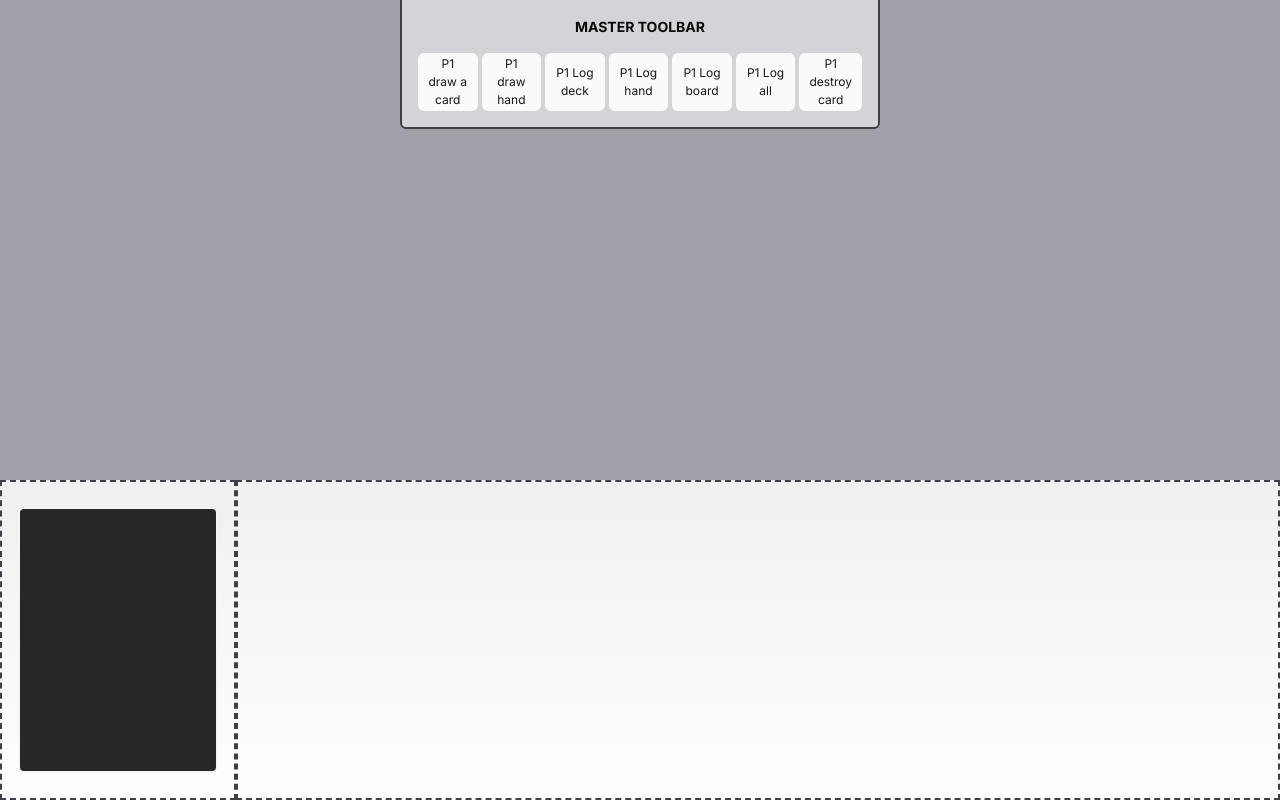
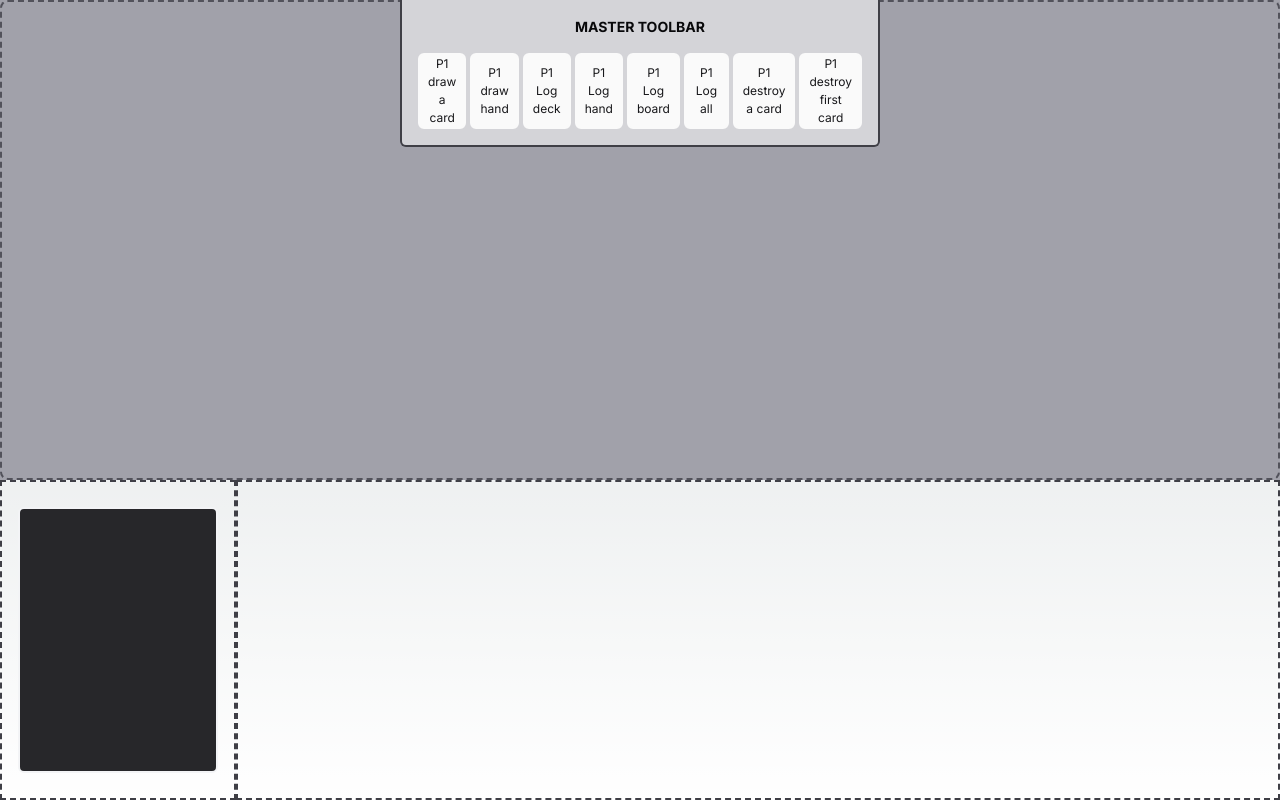
Before and after one commit to leandroatallah/remake-of-runeterra, a Next.js app: page /board in a window 1280 px wide. Built offline with nearby package versions, Linux system fonts and the light colour scheme.

Commit message:
feat: create board track

```diff
--- a/src/board/components/BoardSide/index.tsx
+++ b/src/board/components/BoardSide/index.tsx
@@ -1,8 +1,8 @@
 import { Droppable } from "@hello-pangea/dnd";
 
-import { Hand } from "@/cards/components/Hand";
 import { DROPPABLE_BOARD_ID } from "@/utils/constants/drag-and-drop";
 import { CardItem } from "@/cards/models";
+import { BoardTrack } from "../BoardTrack";
 
 interface BoardProps {
   cards: CardItem[];
@@ -21,11 +21,9 @@ export const BoardSide = ({ cards }: BoardProps) => {
           className="h-[480px] bg-zinc-400 w-full flex justify-center items-center"
           {...provided.droppableProps}
         >
-          <div className="flex">
-            {/* TODO: Change to board track */}
-            <Hand disabled cards={cards} />
-          </div>
-          {provided.placeholder}
+          <BoardTrack disabled cards={cards}>
+            {provided.placeholder}
+          </BoardTrack>
         </div>
       )}
     </Droppable>
--- /dev/null
+++ b/src/board/components/BoardTrack/index.tsx
@@ -0,0 +1,19 @@
+import { Card } from "@/cards/components/Card";
+import { CardItem } from "@/cards/models";
+
+interface BoardTrackProps {
+  cards: CardItem[];
+  children?: React.ReactNode;
+  disabled?: boolean;
+}
+
+export const BoardTrack = ({ children, cards, disabled }: BoardTrackProps) => {
+  return (
+    <div className="w-full flex gap-1 justify-center items-baseline border-2 border-dashed border-zinc-600 rounded-lg p-1 h-[480px] bg-zinc-400 overflow-x-auto overflow-y-hidden">
+      {children}
+      {cards.map((card, index) => (
+        <Card key={card.deckId} index={index} data={card} disabled={disabled} />
+      ))}
+    </div>
+  );
+};
--- a/src/board/components/MasterToolbar/index.tsx
+++ b/src/board/components/MasterToolbar/index.tsx
@@ -72,6 +72,17 @@ export const MasterToolbar = () => {
     });
   };
 
+  const handleDeleteFirstBoardCard = () => {
+    const [firstCard] = playerBoard || [];
+
+    if (!firstCard) {
+      console.error("Error deleting card");
+      return;
+    }
+
+    deleteBoardCard(firstCard);
+  };
+
   const resetInputModal = () => setInputModal(initialInputModal);
 
   const actions = [
@@ -104,8 +115,12 @@ export const MasterToolbar = () => {
       },
     },
     {
-      label: "P1 destroy card",
-      handler: () => handleDeleteBoardCard(),
+      label: "P1 destroy a card",
+      handler: handleDeleteBoardCard,
+    },
+    {
+      label: "P1 destroy first card",
+      handler: handleDeleteFirstBoardCard,
     },
   ];
 
```
